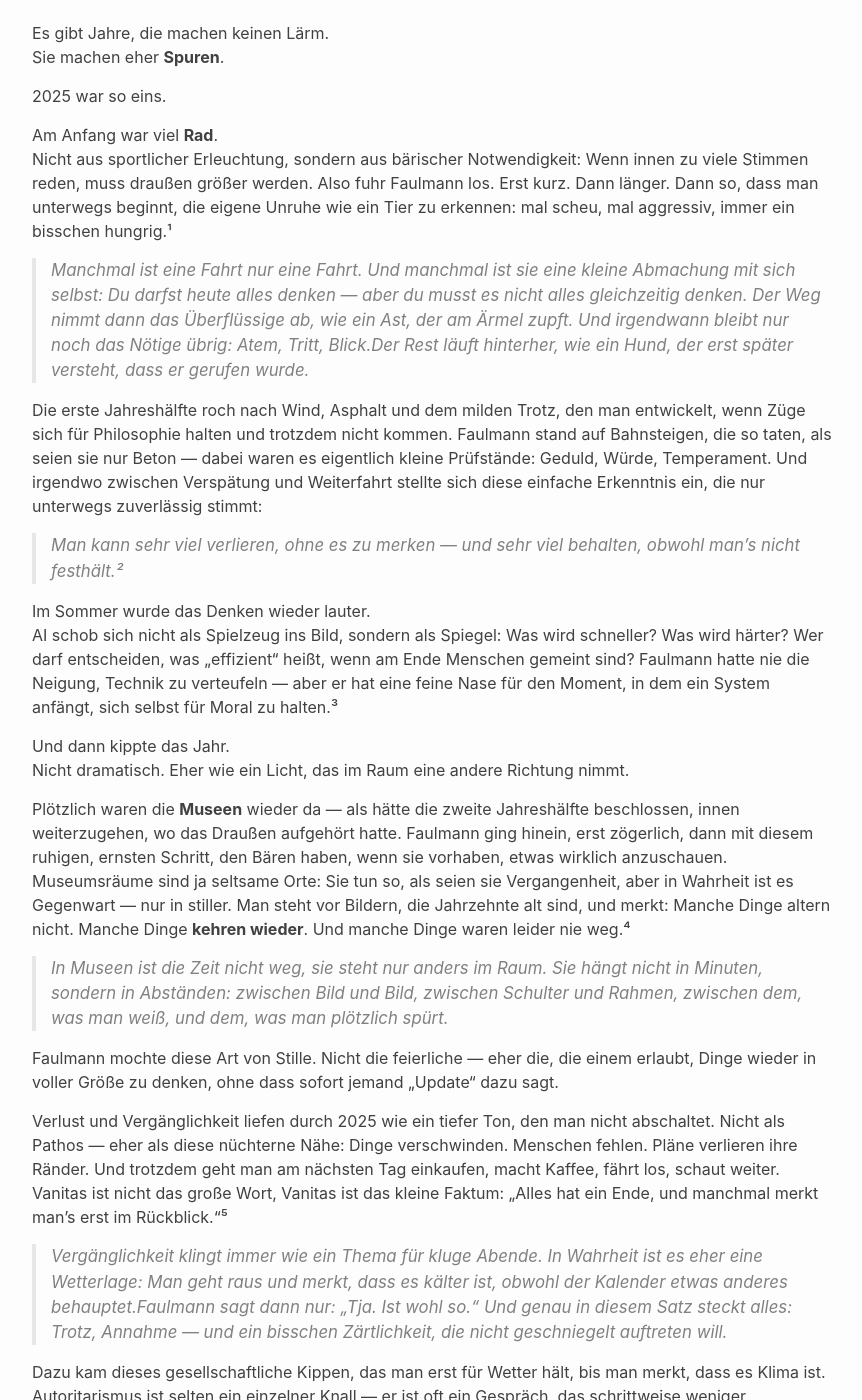
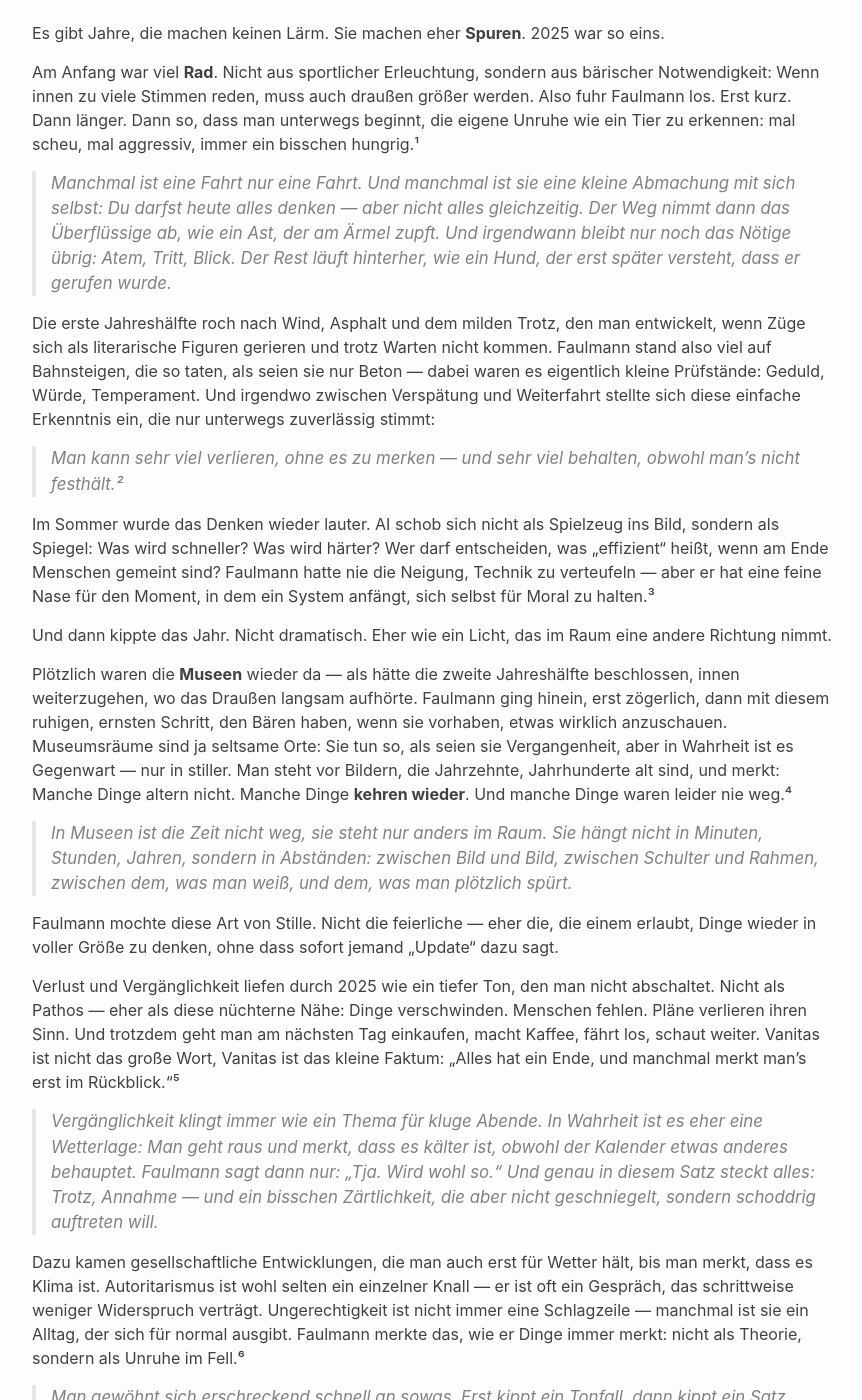
Before and after one commit to cgars/faulmann, a Jekyll site: the page built from _posts/2025-12-23-rb.md, in a window 1280 px wide and 1400 px high, scrolled down 248 px. Shown: the whole window, without its empty margins (208-1070 px from the left). Built offline with Jekyll 4.4.1, drawn with Linux system fonts in a browser that asks for light colours; some of the changed text lies outside the part shown.

Commit message:
Refactor text for improved clarity and coherence
Updated the text for clarity and flow, merging sentences and refining language throughout the document.

```diff
--- a/_posts/2025-12-23-rb.md
+++ b/_posts/2025-12-23-rb.md
@@ -5,56 +5,41 @@ categories: [faulmann, rückblick]
 date: 2025-12-23
 ---
 
-Es gibt Jahre, die machen keinen Lärm.
-Sie machen eher **Spuren**.
+Es gibt Jahre, die machen keinen Lärm. Sie machen eher **Spuren**. 2025 war so eins.
 
-2025 war so eins.
+Am Anfang war viel **Rad**. Nicht aus sportlicher Erleuchtung, sondern aus bärischer Notwendigkeit: Wenn innen zu viele Stimmen reden, muss auch draußen größer werden. Also fuhr Faulmann los. Erst kurz. Dann länger. Dann so, dass man unterwegs beginnt, die eigene Unruhe wie ein Tier zu erkennen: mal scheu, mal aggressiv, immer ein bisschen hungrig.¹
 
-Am Anfang war viel **Rad**.
-Nicht aus sportlicher Erleuchtung, sondern aus bärischer Notwendigkeit: Wenn innen zu viele Stimmen reden, muss draußen größer werden. Also fuhr Faulmann los. Erst kurz. Dann länger. Dann so, dass man unterwegs beginnt, die eigene Unruhe wie ein Tier zu erkennen: mal scheu, mal aggressiv, immer ein bisschen hungrig.¹
+> Manchmal ist eine Fahrt nur eine Fahrt. Und manchmal ist sie eine kleine Abmachung mit sich selbst: Du darfst heute alles denken — aber nicht alles gleichzeitig. Der Weg nimmt dann das Überflüssige ab, wie ein Ast, der am Ärmel zupft. Und irgendwann bleibt nur noch das Nötige übrig: Atem, Tritt, Blick. Der Rest läuft hinterher, wie ein Hund, der erst später versteht, dass er gerufen wurde.
 
-> Manchmal ist eine Fahrt nur eine Fahrt. Und manchmal ist sie eine kleine Abmachung mit sich selbst: Du darfst heute alles denken — aber du musst es nicht alles gleichzeitig denken. Der Weg nimmt dann das Überflüssige ab, wie ein Ast, der am Ärmel zupft. Und irgendwann bleibt nur noch das Nötige übrig: Atem, Tritt, Blick.Der Rest läuft hinterher, wie ein Hund, der erst später versteht, dass er gerufen wurde.
+Die erste Jahreshälfte roch nach Wind, Asphalt und dem milden Trotz, den man entwickelt, wenn Züge sich als literarische Figuren gerieren und trotz Warten nicht kommen. Faulmann stand also viel auf Bahnsteigen, die so taten, als seien sie nur Beton — dabei waren es eigentlich kleine Prüfstände: Geduld, Würde, Temperament. Und irgendwo zwischen Verspätung und Weiterfahrt stellte sich diese einfache Erkenntnis ein, die nur unterwegs zuverlässig stimmt:
 
-Die erste Jahreshälfte roch nach Wind, Asphalt und dem milden Trotz, den man entwickelt, wenn Züge sich für Philosophie halten und trotzdem nicht kommen. Faulmann stand auf Bahnsteigen, die so taten, als seien sie nur Beton — dabei waren es eigentlich kleine Prüfstände: Geduld, Würde, Temperament. Und irgendwo zwischen Verspätung und Weiterfahrt stellte sich diese einfache Erkenntnis ein, die nur unterwegs zuverlässig stimmt:
+> Man kann sehr viel verlieren, ohne es zu merken — und sehr viel behalten, obwohl man’s nicht festhält.²
 
-  > Man kann sehr viel verlieren, ohne es zu merken — und sehr viel behalten, obwohl man’s nicht festhält.²
+Im Sommer wurde das Denken wieder lauter. AI schob sich nicht als Spielzeug ins Bild, sondern als Spiegel: Was wird schneller? Was wird härter? Wer darf entscheiden, was „effizient“ heißt, wenn am Ende Menschen gemeint sind? Faulmann hatte nie die Neigung, Technik zu verteufeln — aber er hat eine feine Nase für den Moment, in dem ein System anfängt, sich selbst für Moral zu halten.³
 
-Im Sommer wurde das Denken wieder lauter.
-AI schob sich nicht als Spielzeug ins Bild, sondern als Spiegel: Was wird schneller? Was wird härter? Wer darf entscheiden, was „effizient“ heißt, wenn am Ende Menschen gemeint sind? Faulmann hatte nie die Neigung, Technik zu verteufeln — aber er hat eine feine Nase für den Moment, in dem ein System anfängt, sich selbst für Moral zu halten.³
+Und dann kippte das Jahr. Nicht dramatisch. Eher wie ein Licht, das im Raum eine andere Richtung nimmt.
 
-Und dann kippte das Jahr.
-Nicht dramatisch. Eher wie ein Licht, das im Raum eine andere Richtung nimmt.
+Plötzlich waren die **Museen** wieder da — als hätte die zweite Jahreshälfte beschlossen, innen weiterzugehen, wo das Draußen langsam aufhörte. Faulmann ging hinein, erst zögerlich, dann mit diesem ruhigen, ernsten Schritt, den Bären haben, wenn sie vorhaben, etwas wirklich anzuschauen. Museumsräume sind ja seltsame Orte: Sie tun so, als seien sie Vergangenheit, aber in Wahrheit ist es Gegenwart — nur in stiller. Man steht vor Bildern, die Jahrzehnte, Jahrhunderte alt sind, und merkt: Manche Dinge altern nicht. Manche Dinge **kehren wieder**. Und manche Dinge waren leider nie weg.⁴
 
-Plötzlich waren die **Museen** wieder da — als hätte die zweite Jahreshälfte beschlossen, innen weiterzugehen, wo das Draußen aufgehört hatte. Faulmann ging hinein, erst zögerlich, dann mit diesem ruhigen, ernsten Schritt, den Bären haben, wenn sie vorhaben, etwas wirklich anzuschauen.
-Museumsräume sind ja seltsame Orte: Sie tun so, als seien sie Vergangenheit, aber in Wahrheit ist es Gegenwart — nur in stiller. Man steht vor Bildern, die Jahrzehnte alt sind, und merkt: Manche Dinge altern nicht. Manche Dinge **kehren wieder**. Und manche Dinge waren leider nie weg.⁴
+> In Museen ist die Zeit nicht weg, sie steht nur anders im Raum. Sie hängt nicht in Minuten, Stunden, Jahren, sondern in Abständen: zwischen Bild und Bild, zwischen Schulter und Rahmen, zwischen dem, was man weiß, und dem, was man plötzlich spürt.
 
-> In Museen ist die Zeit nicht weg, sie steht nur anders im Raum. Sie hängt nicht in Minuten, sondern in Abständen: zwischen Bild und Bild, zwischen Schulter und Rahmen, zwischen dem, was man weiß, und dem, was man plötzlich spürt.
+Faulmann mochte diese Art von Stille. Nicht die feierliche — eher die, die einem erlaubt, Dinge wieder in voller Größe zu denken, ohne dass sofort jemand „Update“ dazu sagt.
 
-Faulmann mochte diese Art von Stille.
-Nicht die feierliche — eher die, die einem erlaubt, Dinge wieder in voller Größe zu denken, ohne dass sofort jemand „Update“ dazu sagt.
+Verlust und Vergänglichkeit liefen durch 2025 wie ein tiefer Ton, den man nicht abschaltet. Nicht als Pathos — eher als diese nüchterne Nähe: Dinge verschwinden. Menschen fehlen. Pläne verlieren ihren Sinn. Und trotzdem geht man am nächsten Tag einkaufen, macht Kaffee, fährt los, schaut weiter. Vanitas ist nicht das große Wort, Vanitas ist das kleine Faktum: „Alles hat ein Ende, und manchmal merkt man’s erst im Rückblick.“⁵
 
-Verlust und Vergänglichkeit liefen durch 2025 wie ein tiefer Ton, den man nicht abschaltet. Nicht als Pathos — eher als diese nüchterne Nähe: Dinge verschwinden. Menschen fehlen. Pläne verlieren ihre Ränder. Und trotzdem geht man am nächsten Tag einkaufen, macht Kaffee, fährt los, schaut weiter. Vanitas ist nicht das große Wort, Vanitas ist das kleine Faktum: „Alles hat ein Ende, und manchmal merkt man’s erst im Rückblick.“⁵
+> Vergänglichkeit klingt immer wie ein Thema für kluge Abende. In Wahrheit ist es eher eine Wetterlage: Man geht raus und merkt, dass es kälter ist, obwohl der Kalender etwas anderes behauptet. Faulmann sagt dann nur: „Tja. Wird wohl so.“ Und genau in diesem Satz steckt alles: Trotz, Annahme — und ein bisschen Zärtlichkeit, die aber nicht geschniegelt, sondern schoddrig auftreten will.
 
-> Vergänglichkeit klingt immer wie ein Thema für kluge Abende. In Wahrheit ist es eher eine Wetterlage: Man geht raus und merkt, dass es kälter ist, obwohl der Kalender etwas anderes behauptet.Faulmann sagt dann nur: „Tja. Ist wohl so.“ Und genau in diesem Satz steckt alles: Trotz, Annahme — und ein bisschen Zärtlichkeit, die nicht geschniegelt auftreten will.
+Dazu kamen gesellschaftliche Entwicklungen, die man auch erst für Wetter hält, bis man merkt, dass es Klima ist. Autoritarismus ist wohl selten ein einzelner Knall — er ist oft ein Gespräch, das schrittweise weniger Widerspruch verträgt. Ungerechtigkeit ist nicht immer eine Schlagzeile — manchmal ist sie ein Alltag, der sich für normal ausgibt. Faulmann merkte das, wie er Dinge immer merkt: nicht als Theorie, sondern als Unruhe im Fell.⁶
 
-Dazu kam dieses gesellschaftliche Kippen, das man erst für Wetter hält, bis man merkt, dass es Klima ist. Autoritarismus ist selten ein einzelner Knall — er ist oft ein Gespräch, das schrittweise weniger Widerspruch verträgt. Ungerechtigkeit ist nicht immer eine Schlagzeile — manchmal ist sie ein Alltag, der sich für normal ausgibt. Faulmann merkte das, wie er Dinge immer merkt: nicht als Theorie, sondern als Unruhe im Fell.⁶
-
-> Man gewöhnt sich erschreckend schnell an das Kippen. Erst kippt ein Tonfall, dann kippt ein Satz, dann kippt eine Tür, die früher offen war — und irgendwann tut man so, als hätte man sie nie gebraucht. Faulmann hat dafür keinen großen Begriff. Er hat nur dieses kurze Innehalten, dieses Brummen, das mehr ist als Unmut: ein inneres „Moment mal“, das die Welt für einen Augenblick wieder prüfbar macht.
+> Man gewöhnt sich erschreckend schnell an sowas. Erst kippt ein Tonfall, dann kippt ein Satz, dann steht eine Tür offen, die früher sicher verschlossen war — und irgendwann tut man so, als hätte man sie nie gebraucht, und baut sie aus. Faulmann hat dafür keinen großen Begriff. Er hat nur dieses kurze Innehalten, dieses Brummen, das mehr ist als Unmut: ein inneres „Moment mal“, das die Welt für einen Augenblick wieder prüfbar macht.
 
 Und genau da bekam der Wald mehr Personal.
 
-Meister Mummrich trat deutlicher hervor: ein Maulwurf, der wirkt, als hätte er ein Archiv im Kopf und eine Taschenlampe fürs Ungesagte. Er sagt selten viel, aber wenn er etwas sagt, bleibt es hängen — wie ein Klettenfrucht-Satz am Hosenbein. Dachsbert tauchte auf mit seiner dachsigen Mischung aus Melancholie und praktischer Moral. Und Liora kam als Blick, der nicht tröstet, sondern klärt. Keine neuen „Helden“, eher neue Arten, wach zu bleiben.⁷
+Meister Mummrich trat deutlicher hervor: ein Maulwurf, der wirkt, als hätte er ein Archiv im Kopf und eine Taschenlampe fürs Ungesagte. Er sagt selten viel, aber wenn er etwas sagt, bleibt es hängen — wie ein Kletten-Satz am Hosenbein. Dachsbert tauchte auf mit seiner dachsigen Mischung aus Melancholie und praktischer Moral. Und Liora kam als Blick, der nicht tröstet, sondern klärt. Keine neuen „Helden“, eher neue Arten, wach zu bleiben.⁷
 
-So floss 2025 am Ende zusammen:
-Draußen die Strecke, drinnen die Bilder, dazwischen die Fragen.
-Und unter allem dieses leise, hartnäckige Prinzip, das Faulmann nie als Prinzip bezeichnen würde: nicht einschlafen im Warmen.
+So floss 2025 am Ende zusammen: Draußen die Strecke, drinnen die Bilder, dazwischen die Fragen. Und unter allem dieses leise, hartnäckige Prinzip, das Faulmann nie als Prinzip bezeichnen würde: nicht einschlafen im allzu Warmen.
 
-Zum Schluss brummte der Captain, wie er immer brummt, wenn ein Jahr nicht „gut“ oder „schlecht“ war, sondern einfach wirklich:
-„War eins von den echten.“
-
-Dann goss er Tee nach.
-Und guckte kurz, ob draußen noch alles steht.⁸
-
+Zum Schluss brummte der Captain, wie er immer brummt, wenn ein Jahr nicht „gut“ oder „schlecht“ war, sondern einfach wirklich: „War eins von den echten.“ Dann goss er Tee nach. Und guckte kurz, ob draußen noch alles steht.⁸
 
 ---
 
```
